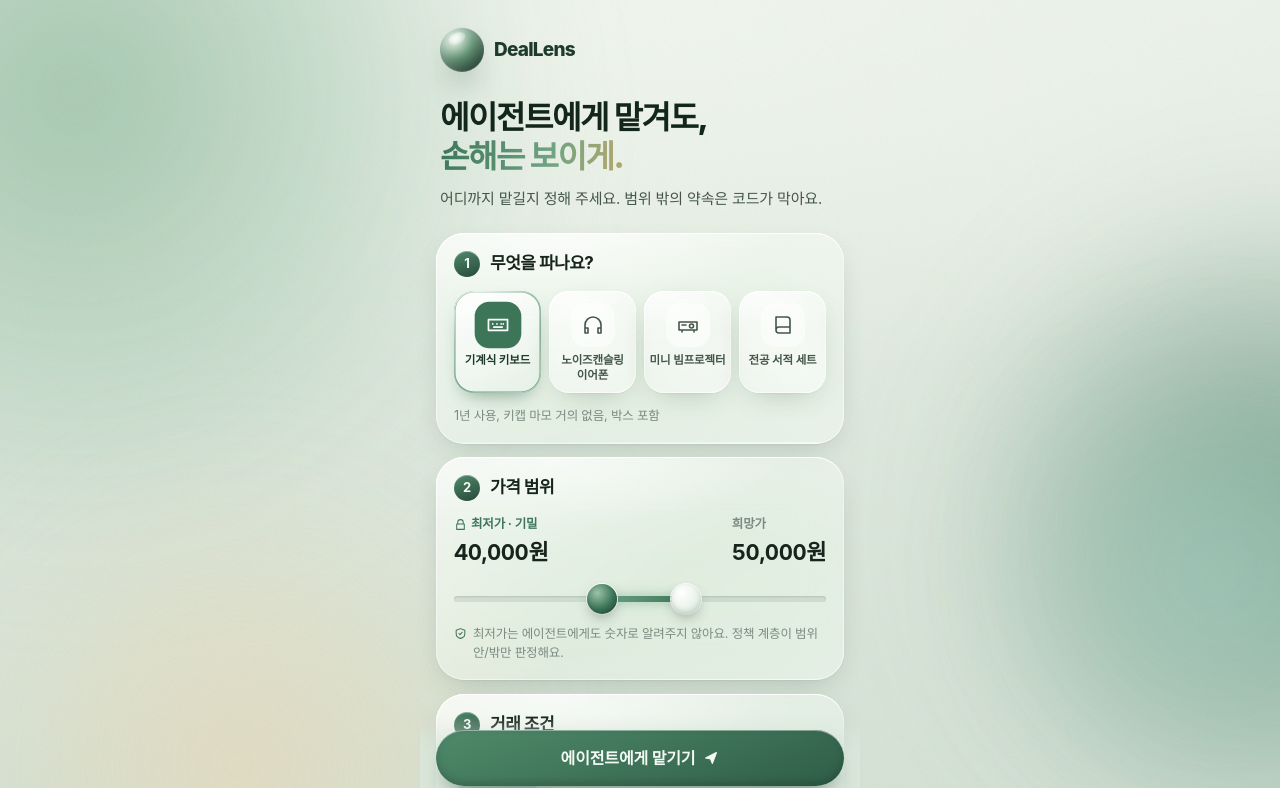
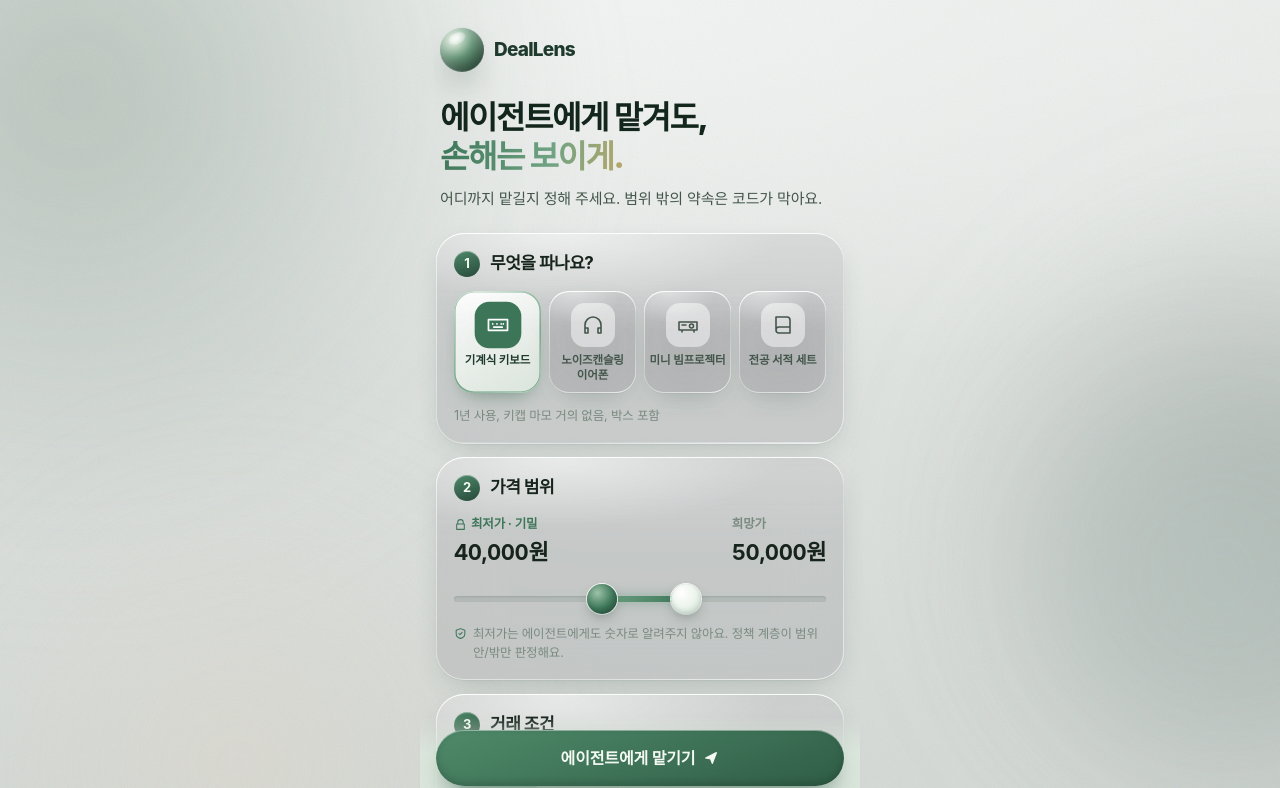
Before and after one commit to leeeeeseojin/deallens, a React (Vite) app: page / in a window 1280 px wide. Shown: the top 788 px of the page. Built offline with nearby package versions, Linux system fonts and the light colour scheme; a web font is replaced by a local one.

Commit message:
design: 유리 채움과 배경을 무채색 회색으로 변경
박스 색이 너무 강하다는 피드백에 따라 iOS 제어 센터처럼 불투명한 회색 유리로 바꾸고, 배경 색 덩어리의 초록 채도를 낮춤

```diff
--- a/index.html
+++ b/index.html
@@ -4,7 +4,7 @@
     <meta charset="UTF-8" />
     <link rel="icon" type="image/svg+xml" href="/favicon.svg" />
     <meta name="viewport" content="width=device-width, initial-scale=1.0, viewport-fit=cover" />
-    <meta name="theme-color" content="#E7EFE6" />
+    <meta name="theme-color" content="#E6E9E7" />
     <meta name="description" content="에이전트에게 맡겨도, 손해는 보이게. 중고거래 협상 에이전트 DealLens" />
     <link rel="preconnect" href="https://cdn.jsdelivr.net" crossorigin />
     <link
--- a/src/styles/base.css
+++ b/src/styles/base.css
@@ -74,8 +74,8 @@ p {
   overflow: hidden;
   pointer-events: none;
   background:
-    radial-gradient(120% 80% at 50% 0%, #f1f6ee 0%, transparent 60%),
-    linear-gradient(180deg, #eaf1e8 0%, var(--bg-deep) 100%);
+    radial-gradient(120% 80% at 50% 0%, #f2f4f3 0%, transparent 60%),
+    linear-gradient(180deg, #e9ecea 0%, var(--bg-deep) 100%);
 }
 
 .ambient__blob {
@@ -92,7 +92,7 @@ p {
   height: 62vmax;
   left: -22vmax;
   top: -18vmax;
-  background: radial-gradient(circle at 40% 40%, #9cc3a8, transparent 68%);
+  background: radial-gradient(circle at 40% 40%, #b4c0b8, transparent 68%);
 }
 
 .ambient__blob--2 {
@@ -100,8 +100,8 @@ p {
   height: 52vmax;
   right: -20vmax;
   top: 18vh;
-  background: radial-gradient(circle at 50% 50%, #3c7558, transparent 66%);
-  opacity: 0.72;
+  background: radial-gradient(circle at 50% 50%, #6f7d75, transparent 66%);
+  opacity: 0.5;
   animation-duration: 32s;
   animation-delay: -8s;
 }
@@ -111,8 +111,8 @@ p {
   height: 46vmax;
   left: -10vmax;
   bottom: -16vmax;
-  background: radial-gradient(circle at 50% 50%, #e8d9b8, transparent 66%);
-  opacity: 0.75;
+  background: radial-gradient(circle at 50% 50%, #ddd8cc, transparent 66%);
+  opacity: 0.6;
   animation-duration: 38s;
   animation-delay: -16s;
 }
@@ -122,7 +122,7 @@ p {
   height: 34vmax;
   right: -8vmax;
   bottom: 6vh;
-  background: radial-gradient(circle at 50% 50%, #a9cfc4, transparent 66%);
+  background: radial-gradient(circle at 50% 50%, #b9c6c2, transparent 66%);
   animation-duration: 30s;
   animation-delay: -4s;
 }
--- a/src/styles/tokens.css
+++ b/src/styles/tokens.css
@@ -32,18 +32,19 @@
   --ink-inverse: #f4faf3;
 
   /* 배경 */
-  --bg: #e7efe6;
-  --bg-deep: #d6e3d6;
+  --bg: #e6e9e7;
+  --bg-deep: #d5dad7;
 
-  /* 유리 */
-  --glass-fill: linear-gradient(140deg, rgb(255 255 255 / 0.62) 0%, rgb(255 255 255 / 0.28) 55%, rgb(255 255 255 / 0.4) 100%);
-  --glass-fill-strong: linear-gradient(140deg, rgb(255 255 255 / 0.82) 0%, rgb(255 255 255 / 0.55) 100%);
-  --glass-tint: linear-gradient(140deg, rgb(79 138 106 / 0.82) 0%, rgb(47 93 70 / 0.78) 100%);
-  --glass-dark: linear-gradient(150deg, rgb(39 73 58 / 0.92) 0%, rgb(18 38 28 / 0.88) 100%);
-  --glass-blur: 22px;
-  --glass-sat: 170%;
-  --rim-light: rgb(255 255 255 / 0.9);
-  --rim-dim: rgb(255 255 255 / 0.15);
+  /* 유리: 색을 빼고 불투명한 회색으로 (iOS 제어 센터 느낌) */
+  --glass-fill: rgb(142 144 148 / 0.26);
+  --glass-fill-strong: rgb(236 237 239 / 0.82);
+  --glass-fill-raised: rgb(255 255 255 / 0.55);
+  --glass-tint: rgb(98 101 106 / 0.62);
+  --glass-dark: rgb(46 48 52 / 0.84);
+  --glass-blur: 30px;
+  --glass-sat: 115%;
+  --rim-light: rgb(255 255 255 / 0.55);
+  --rim-dim: rgb(255 255 255 / 0.08);
 
   --shadow-soft: 0 1px 1px rgb(30 58 44 / 0.04), 0 10px 30px -12px rgb(30 58 44 / 0.28);
   --shadow-float: 0 2px 4px rgb(30 58 44 / 0.06), 0 24px 48px -20px rgb(30 58 44 / 0.45);
```
